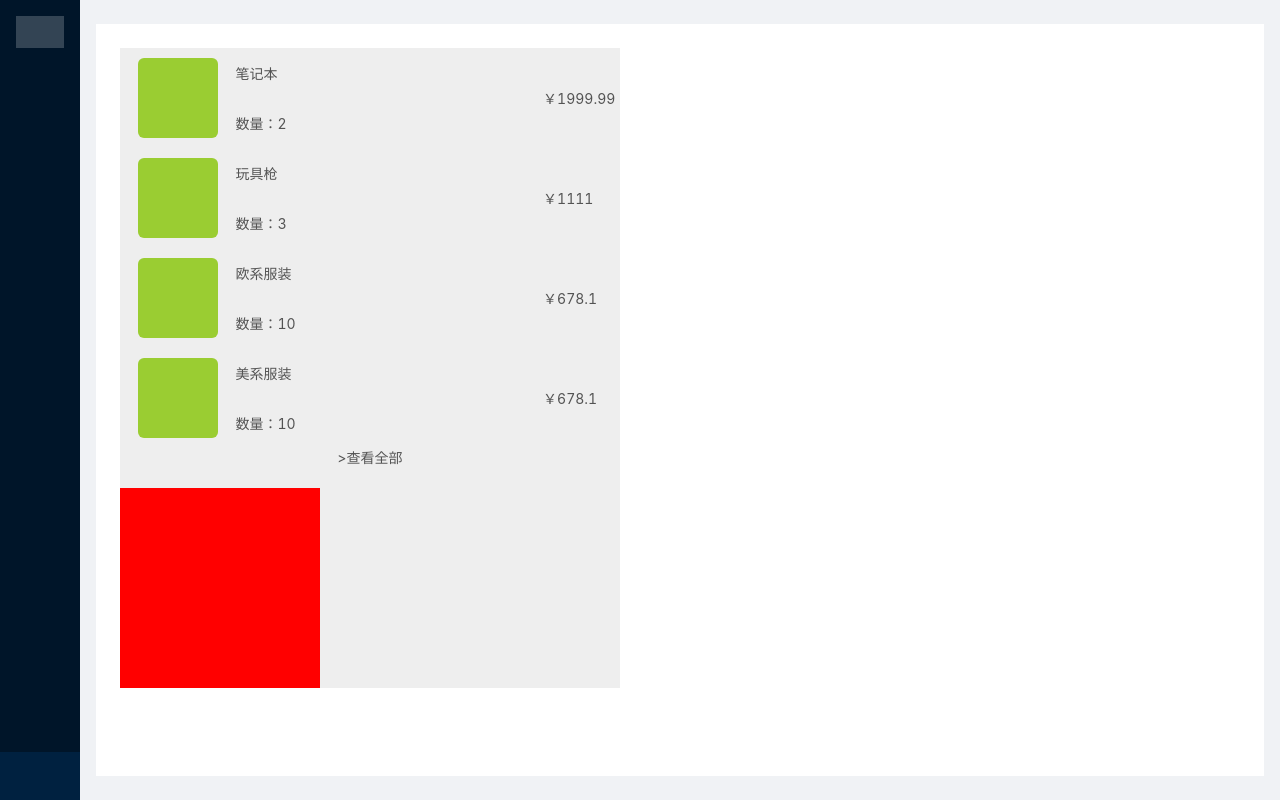
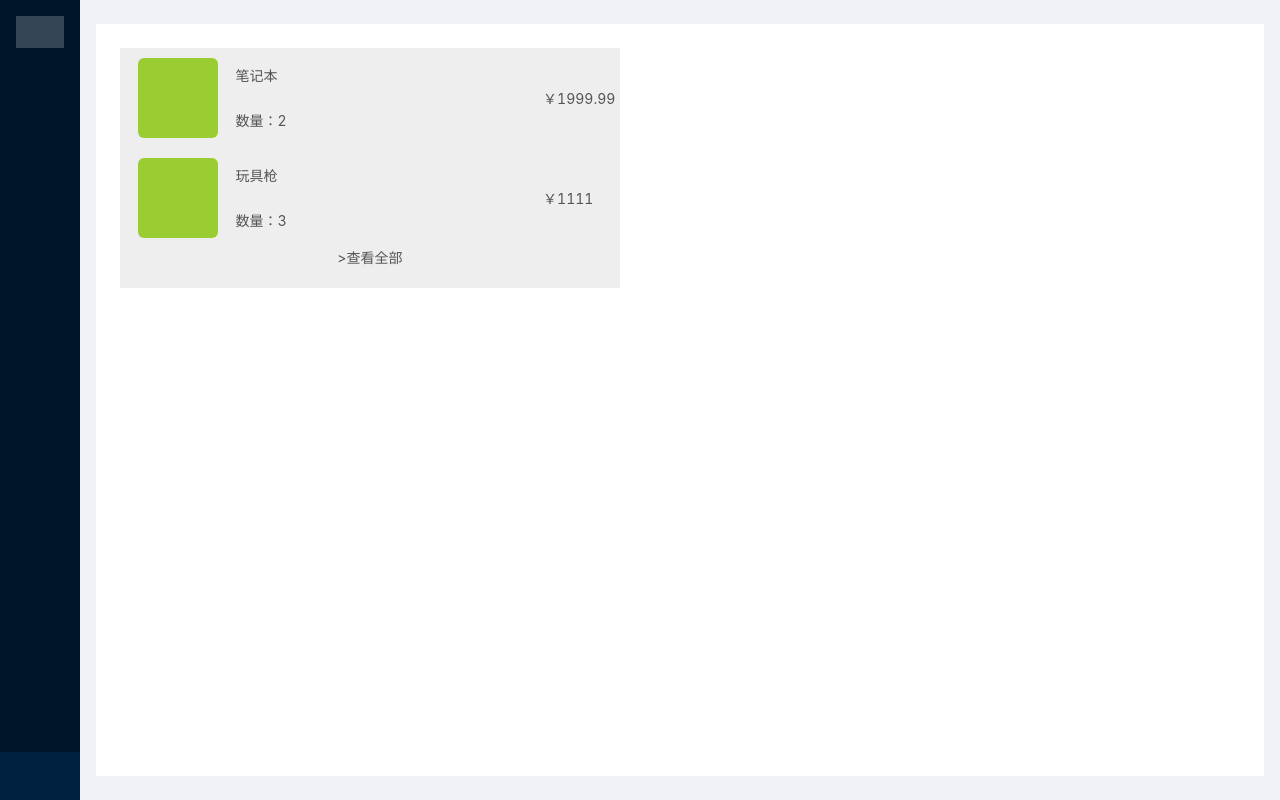
Before and after one commit to dengtao6200594/Vue_TS_Ant, a Vue app: page / in a window 1280 px wide. Built offline with nearby package versions, Linux system fonts and the light colour scheme; a small style sheet from the web is missing.

Commit message:
商品列表组件更新

```diff
--- a/package.json
+++ b/package.json
@@ -15,6 +15,7 @@
     "json5": "^2.2.0",
     "mockjs": "^1.1.0",
     "register-service-worker": "^1.7.1",
+    "velocity-animate": "^1.5.2",
     "vue": "^2.6.11",
     "vue-class-component": "^7.2.3",
     "vue-property-decorator": "^9.1.2",
--- /dev/null
+++ b/src/components/GoodLists/GoodLists.jsx
@@ -0,0 +1,46 @@
+import './style.scss'
+
+export default {
+    props: {
+        goodLists: {
+            type: Array
+        }
+    },
+    render() {
+        return (
+            <div >
+                {this.goodLists.map(v =>
+                (<div class="good_lists">
+                    <div class="good_lists_img">
+                        <div class="img"></div>
+                    </div>
+                    <div class="good_lists_content">
+                        <div class="name">{v?.goodName}</div>
+                        <div class="num">数量：{v?.goodNum}</div>
+                    </div>
+                    <div class="good_lists_price">￥{v.goodPrice}</div>
+                </div>
+                )
+                )}
+            </div>
+        )
+    }
+};
+// <template>
+//   <div>
+//     <div
+//       class="good_lists"
+//       v-for="goodList in goodLists"
+//       :key="goodList.goodName"
+//     >
+//       <div class="good_lists_img">
+//         <div class="img"></div>
+//       </div>
+//       <div class="good_lists_content">
+//         <div class="name">{{ goodList.goodName }}</div>
+//         <div class="num">数量：{{ goodList.goodNum }}</div>
+//       </div>
+//       <div class="good_lists_price">￥{{ goodList.goodPrice }}</div>
+//     </div>
+//   </div>
+// </template>
--- /dev/null
+++ b/src/components/GoodLists/style.scss
@@ -0,0 +1,28 @@
+.good_lists {
+    display: flex;
+    align-items: center;
+    height: 100px;
+    .good_lists_img {
+      height: 100%;
+      flex: 1.5;
+      display: flex;
+      justify-content: center;
+      align-items: center;
+      .img {
+        width: 80px;
+        height: 80px;
+        background: yellowgreen;
+        border-radius: 6px;
+      }
+    }
+    .good_lists_content {
+      height: 90%;
+      display: flex;
+      flex-direction: column;
+      justify-content: space-around;
+      flex: 4;
+    }
+    .good_lists_price {
+      flex: 1;
+    }
+  }
--- a/src/layout/index.vue
+++ b/src/layout/index.vue
@@ -25,92 +25,102 @@
         </a-menu-item> -->
         <template v-for="item in data">
           <a-menu-item v-if="!item.children" :key="item.id">
-            <a-icon :type="item.icon" /><span>{{item.title}}</span>
+            <a-icon :type="item.icon" /><span>{{ item.title }}</span>
           </a-menu-item>
           <a-sub-menu v-else :key="item.id">
             <span slot="title">
-              <a-icon :type="item.icon" /><span>{{item.title}}</span>
+              <a-icon :type="item.icon" /><span>{{ item.title }}</span>
             </span>
             <template v-for="item1 in item.children">
-              <a-menu-item v-if="item1.children.length===0" :key="item1.id"> {{item1.title}}</a-menu-item>
+              <a-menu-item v-if="item1.children.length === 0" :key="item1.id">
+                {{ item1.title }}</a-menu-item
+              >
               <a-sub-menu v-else :key="item1.id" :title="item1.title">
-                <a-menu-item v-for="item2 in item1.children" :key="item2.id">{{item2.title}}</a-menu-item>
+                <a-menu-item v-for="item2 in item1.children" :key="item2.id">{{
+                  item2.title
+                }}</a-menu-item>
               </a-sub-menu>
             </template>
           </a-sub-menu>
         </template>
-
       </a-menu>
     </a-layout-sider>
     <a-layout>
-      <a-layout-content :style="{ margin: '24px 16px', padding: '24px', background: '#fff', minHeight: '280px' }">
-       <div style="width:500px;"><MyTest></MyTest></div>
+      <a-layout-content
+        :style="{
+          margin: '24px 16px',
+          padding: '24px',
+          background: '#fff',
+          minHeight: '280px',
+        }"
+      >
+        <div style="width: 500px"><GoodLists></GoodLists></div>
       </a-layout-content>
     </a-layout>
   </a-layout>
 </template>
 
 <script lang='ts'>
-import { Vue, Component } from 'vue-property-decorator'
-import MyTest from '@/views/myTest/MyTest.vue'
+import { Vue, Component } from "vue-property-decorator";
+import GoodLists from "@/views/myTest/GoodLists.vue";
 
 @Component({
-  components:{MyTest}
+  components: { GoodLists },
 })
 export default class Layout extends Vue {
-  collapsed: boolean = true
+  collapsed: boolean = true;
   data: Array<unknown> = [
-    { id: 53, url: '/monitor', title: '全局监控', icon: 'account-book' },
+    { id: 53, url: "/monitor", title: "全局监控", icon: "account-book" },
     {
       id: 215,
-      url: '/operationManage',
-      title: '运营管理',
-      icon: 'alert',
+      url: "/operationManage",
+      title: "运营管理",
+      icon: "alert",
       children: [
         {
           id: 56,
-          url: '/industry',
-          title: '工业车',
-          icon: 'api',
-          children: []
+          url: "/industry",
+          title: "工业车",
+          icon: "api",
+          children: [],
         },
         {
           id: 60,
-          url: '/shuttle',
-          title: '观光车',
-          icon: 'audio',
-          children: []
+          url: "/shuttle",
+          title: "观光车",
+          icon: "audio",
+          children: [],
         },
-        { id: 64, url: '/clean', title: '清扫车', icon: 'bell', children: [] },
+        { id: 64, url: "/clean", title: "清扫车", icon: "bell", children: [] },
         {
           id: 65,
-          url: '/security',
-          title: '安防车',
-          icon: 'bug',
+          url: "/security",
+          title: "安防车",
+          icon: "bug",
           children: [
             {
               id: 62,
-              url: '/info',
-              title: '基础数据',
-              icon: 'build'
+              url: "/info",
+              title: "基础数据",
+              icon: "build",
             },
             {
               id: 63,
-              url: '/info',
-              title: '乱跑数据',
-              icon: 'build'
-            }
-          ]
-        }
-      ]
+              url: "/info",
+              title: "乱跑数据",
+              icon: "build",
+            },
+          ],
+        },
+      ],
     },
     {
       id: 66,
-      url: '/remote',
-      title: '人机共驾',
-      icon: 'bulb'
-    }
-  ]
+      url: "/remote",
+      title: "人机共驾",
+      icon: "bulb",
+    },
+  ];
 }
 </script>
 
--- a/src/views/myTest/GoodLists.vue
+++ b/src/views/myTest/GoodLists.vue
@@ -1,59 +1,123 @@
 <template>
-  <div>
-    <div
-      class="good_lists"
-      v-for="goodList in goodLists"
-      :key="goodList.goodName"
-    >
-      <div class="good_lists_img">
-        <div class="img"></div>
-      </div>
-      <div class="good_lists_content">
-        <div class="name">{{ goodList.goodName }}</div>
-        <div class="num">数量：{{ goodList.goodNum }}</div>
-      </div>
-      <div class="good_lists_price">￥{{ goodList.goodPrice }}</div>
+  <div class="good_container">
+    <div class="good_lists_container">
+      <GoodLists :goodLists="staticLists" />
+      <transition @before-enter="beforeEnter" @enter="enter" @leave="leave">
+        <div class="dynamicLists" v-if="isShow">
+          <!-- 内联样式无法运用在过渡,div高度无法自适应，利用js进行过渡，借助Velocity -->
+          <GoodLists :goodLists="dynamicLists" />
+        </div>
+      </transition>
     </div>
+    <div class="fold" @click="isShow = !isShow">>查看全部</div>
   </div>
 </template>
 
 <script>
+// vue封装的transtion组件进行过渡动画
+import GoodLists from "@/components/GoodLists/GoodLists.jsx";
+import Velocity from "velocity-animate";
+
 export default {
-    props:{
-        goodLists:{
-            type:Array
-        }
-    }
+  name: "MyTest",
+  components: {
+    GoodLists,
+  },
+  data() {
+    return {
+      isShow: false,
+      goodLists: [
+        {
+          goodName: "笔记本",
+          goodNum: 2,
+          goodPrice: 1999.99,
+        },
+        {
+          goodName: "玩具枪",
+          goodNum: 3,
+          goodPrice: 1111.0,
+        },
+        {
+          goodName: "欧系服装",
+          goodNum: 10,
+          goodPrice: 678.1,
+        },
+        {
+          goodName: "美系服装",
+          goodNum: 10,
+          goodPrice: 678.1,
+        },
+        {
+          goodName: "PS4",
+          goodNum: 4,
+          goodPrice: 2678.1,
+        },
+      ],
+    };
+  },
+  computed: {
+    staticLists() {
+      return this.goodLists.length > 2
+        ? this.goodLists.slice(0, 2)
+        : this.goodLists;
+    },
+    dynamicLists() {
+      return this.goodLists.length > 2 ? this.goodLists.slice(2) : [];
+    },
+    // 动态给出下拉列表的高度
+    dynamicListsHeight() {
+      const length = this.goodLists.length;
+      return length > 2 ? `${(length - 2) * 100}px` : "0px";
+    },
+  },
+  methods: {
+    beforeEnter(el) {
+      el.style.height = "0px";
+    },
+    // Velocity(el,{style:xxx,...},'ease'||[贝塞尔曲线],{duration:xxx,complete:done})
+    enter(el, done) {
+      Velocity(
+        el,
+        { height: this.dynamicListsHeight },
+        [0.755, 0.05, 0.855, 0.06],
+        { duration: 1000, complete: done }
+      );
+    },
+    leave(el, done) {
+      Velocity(el, { height: "0px" }, [0.755, 0.05, 0.855, 0.06], {
+        duration: 1000,
+        complete: done,
+      });
+    },
+  },
 };
 </script>
 
 <style lang="scss" scoped>
-.good_lists {
-  display: flex;
-  align-items: center;
-  height: 100px;
-  .good_lists_img {
-    height: 100%;
-    flex: 1.5;
-    display: flex;
-    justify-content: center;
-    align-items: center;
-    .img {
-      width: 80px;
-      height: 80px;
-      background: yellowgreen;
-      border-radius: 6px;
-    }
-  }
-  .good_lists_content {
-    height: 100%;
-    display: flex;
-    flex-direction: column;
-    justify-content: space-around;
-    flex: 4;
-  }
-  .good_lists_price {
-    flex: 1;
+.good_container {
+  width: 100%;
+  overflow: hidden;
+  background: #eee;
+
+  .fold {
+    text-align: center;
+    line-height: 20px;
+    height: 20px;
+    width: 100%;
+    margin-bottom: 20px;
+    z-index: 1000;
   }
 }
+.dynamicLists {
+  overflow: hidden;
+}
+
+// .collapse-enter-active,
+// .collapse-leave-active {
+//   transition: all 0.5s cubic-bezier(0.755, 0.05, 0.855, 0.06);
+// }
+// .collapse-enter,
+// .collapse-leave-to {
+//   height: 0;
+// }
 </style>
--- a/src/views/myTest/MyTest copy.vue
+++ /dev/null
@@ -1,140 +0,0 @@
-<template>
-  <div class="good_container">
-    <div class="good_lists_container">
-      <template v-for="(goodList, index) in goodLists">
-        <transition :key="goodList.goodName" name="collapse">
-          <div class="good_lists" v-if="index < 2 || isShow">
-            <div class="good_lists_img">
-              <div class="img"></div>
-            </div>
-            <div class="good_lists_content">
-              <div class="name">{{ goodList.goodName }}</div>
-              <div class="num">数量：{{ goodList.goodNum }}</div>
-            </div>
-            <div class="good_lists_price">￥{{ goodList.goodPrice }}</div>
-          </div>
-        </transition>
-      </template>
-    </div>
-    <div class="fold" @click="handleShow">>查看全部</div>
-  </div>
-</template>
-
-<script>
-export default {
-  name: "MyTest",
-  data() {
-    return {
-      isShow: true,
-      goodLists: [
-        {
-          goodName: "笔记本",
-          goodNum: 2,
-          goodPrice: 1999.99,
-        },
-        {
-          goodName: "玩具枪",
-          goodNum: 3,
-          goodPrice: 1111.0,
-        },
-        {
-          goodName: "欧系服装",
-          goodNum: 10,
-          goodPrice: 678.1,
-        },
-        {
-          goodName: "美系服装",
-          goodNum: 10,
-          goodPrice: 678.1,
-        },
-      ],
-    };
-  },
-  mounted() {},
-  methods: {
-    handleShow() {
-      this.isShow = !this.isShow;
-      // this.$refs.a.style.height = "250px";
-    },
-  },
-};
-</script>
-
-<style lang="scss" scoped>
-.good_container {
-  width: 100%;
-  // height: 200px;
-  overflow: hidden;
-  background: #eee;
-
-  .good_lists_container {
-    .good_lists {
-      display: flex;
-      align-items: center;
-      height: 100px;
-      .good_lists_img {
-        height: 100%;
-        flex: 1.5;
-        display: flex;
-        justify-content: center;
-        align-items: center;
-        .img {
-          width: 80px;
-          height: 80px;
-          background: yellowgreen;
-          border-radius: 6px;
-        }
-      }
-      .good_lists_content {
-        height: 100%;
-        display: flex;
-        flex-direction: column;
-        justify-content: space-around;
-        flex: 4;
-      }
-      .good_lists_price {
-        flex: 1;
-      }
-    }
-  }
-
-  .fold {
-    text-align: center;
-    line-height: 20px;
-    height: 20px;
-    width: 100%;
-    margin-bottom: 20px;
-  }
-}
-
-.collapse-enter-active {
-  animation: scale-up-hor-left 0.4s cubic-bezier(0.39, 0.575, 0.565, 1) both;
-  @keyframes scale-up-hor-left {
-    0% {
-      -webkit-transform: scaleX(0.4);
-      transform: scaleX(0.4);
-      -webkit-transform-origin: 0% 0%;
-      transform-origin: 0% 0%;
-    }
-    100% {
-      -webkit-transform: scaleX(1);
-      transform: scaleX(1);
-      -webkit-transform-origin: 0% 0%;
-      transform-origin: 0% 0%;
-    }
-  }
-}
-.collapse-leave-active {
-  animation: slide-bck-top 0.45s cubic-bezier(0.47, 0, 0.745, 0.715) both;
-  @keyframes slide-bck-top {
-    0% {
-      -webkit-transform: translateZ(0) translateY(0);
-      transform: translateZ(0) translateY(0);
-    }
-    100% {
-      -webkit-transform: translateZ(-400px) translateY(-200px);
-      transform: translateZ(-400px) translateY(-200px);
-    }
-  }
-}
-</style>
--- a/src/views/myTest/MyTest.vue
+++ /dev/null
@@ -1,101 +0,0 @@
-<template>
-  <div class="good_container">
-    <div class="good_lists_container">
-      <GoodLists :goodLists="staticLists" />
-      <transition name="collapse">
-        <GoodLists :goodLists="dynamicLists" v-if="isShow" />
-      </transition>
-    </div>
-    <div class="fold" @click="handleShow">>查看全部</div>
-    <transition name="collapse">
-      <div
-        v-if="isShow"
-        class="test"
-        style="width: 200px; height: 200px; background: red"
-      ></div>
-    </transition>
-  </div>
-</template>
-
-<script>
-import GoodLists from "./GoodLists.vue";
-export default {
-  name: "MyTest",
-  components: {
-    GoodLists,
-  },
-  data() {
-    return {
-      isShow: true,
-      goodLists: [
-        {
-          goodName: "笔记本",
-          goodNum: 2,
-          goodPrice: 1999.99,
-        },
-        {
-          goodName: "玩具枪",
-          goodNum: 3,
-          goodPrice: 1111.0,
-        },
-        {
-          goodName: "欧系服装",
-          goodNum: 10,
-          goodPrice: 678.1,
-        },
-        {
-          goodName: "美系服装",
-          goodNum: 10,
-          goodPrice: 678.1,
-        },
-      ],
-    };
-  },
-  computed: {
-    staticLists() {
-      return this.goodLists.length > 2
-        ? this.goodLists.slice(0, 2)
-        : this.goodLists;
-    },
-    dynamicLists() {
-      return this.goodLists.length > 2 ? this.goodLists.slice(2) : [];
-    },
-  },
-  mounted() {},
-  methods: {
-    handleShow() {
-      this.isShow = !this.isShow;
-    },
-  },
-};
-</script>
-
-<style lang="scss" scoped>
-.good_container {
-  width: 100%;
-  // height: 200px;
-  overflow: hidden;
-  background: #eee;
-
-  .fold {
-    text-align: center;
-    line-height: 20px;
-    height: 20px;
-    width: 100%;
-    margin-bottom: 20px;
-  }
-}
-.test,
-.collapse {
-  transition: all 1s ease;
-}
-
-.collapse-enter-active,
-.collapse-leave-active {
-  transition: all 1s ease;
-}
-.collapse-enter,
-.collapse-leave-to {
-  height: 0;
-}
-</style>
--- a/tsconfig.json
+++ b/tsconfig.json
@@ -33,7 +33,7 @@
     "src/**/*.vue",
     "tests/**/*.ts",
     "tests/**/*.tsx"
-  ],
+, "src/components/GoodLists/GoodLists.jsx", "src/views/myTest/MyTest.jsx"  ],
   "exclude": [
     "node_modules"
   ]
```
Also changed, not shown: 1 other file (tests, documents, lock files or other folders).
